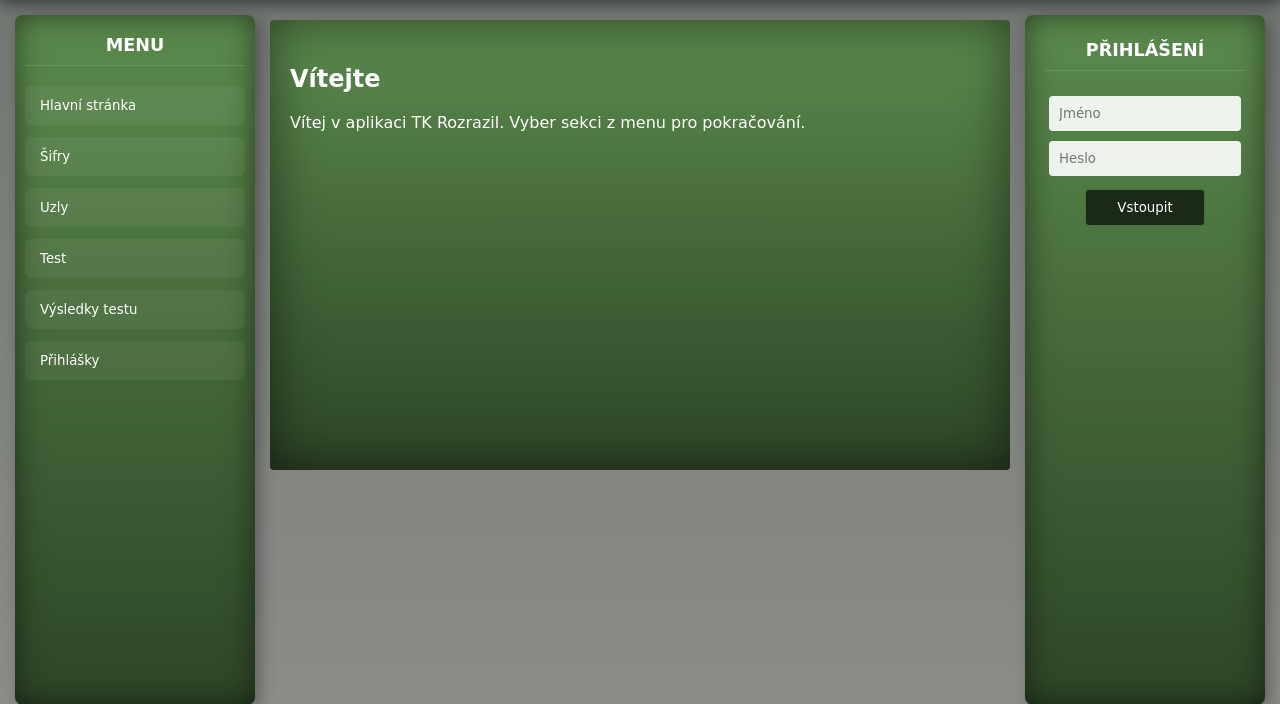
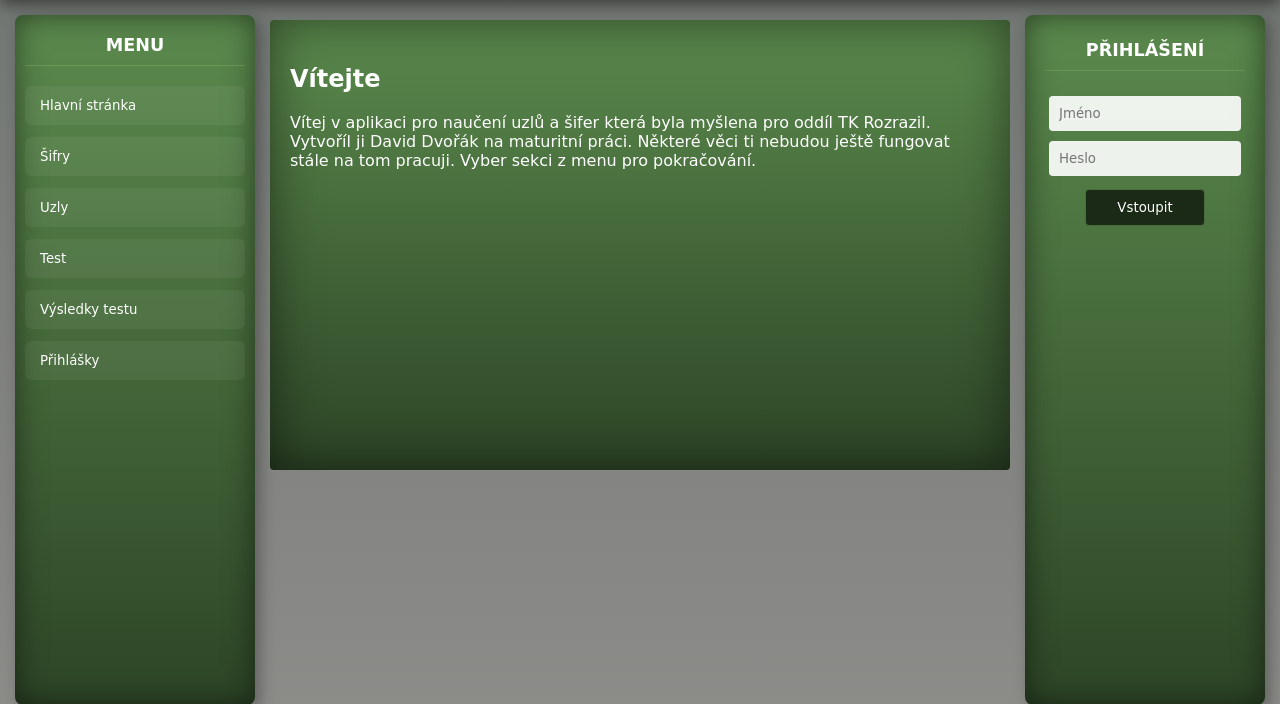
Before and after one commit to JustDav3/maturitniPraceWeb, a Django app: page / in a window 1280 px wide. Shown: the part 80-784 px from the top of the page. Run offline with Django 5.2, Linux system fonts and the light colour scheme.

Commit message:
beta verze 0.3.16 - Text

```diff
--- a/main/templates/main/index.html
+++ b/main/templates/main/index.html
@@ -42,7 +42,7 @@
             <div class="panel-content">
                 <div id="section-uvod">
                     <h2>Vítejte</h2>
-                    <p>Vítej v aplikaci TK Rozrazil. Vyber sekci z menu pro pokračování.</p>
+                    <p>Vítej v aplikaci pro naučení uzlů a šifer která byla myšlena pro oddíl TK Rozrazil. Vytvoříl ji David Dvořák na maturitní práci. Některé věci ti nebudou ještě fungovat stále na tom pracuji. Vyber sekci z menu pro pokračování.</p>
                 </div>
 
                 <div id="section-sifry" style="display: none;">
```
